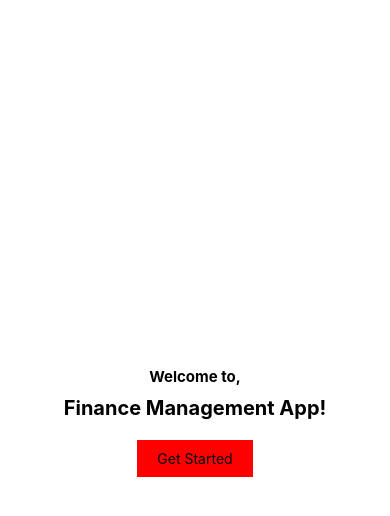
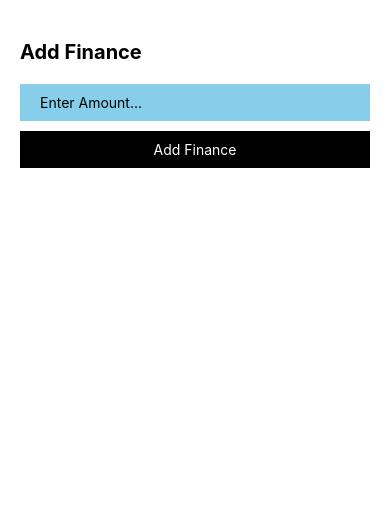
Before and after one commit to wahsandaruwan/simple_finance_mgmt_mob_app, a React Native app: screen / in a window 390 px wide. Shown: the top 516 px of the page. Built offline with nearby package versions, Linux system fonts and the light colour scheme.

Commit message:
Created finance setup screen

```diff
--- a/App.js
+++ b/App.js
@@ -1,10 +1,10 @@
 // ----------Custom components and modules----------
-import { Welcome } from "./src/screens";
+import { Welcome, FinanceSetup } from "./src/screens";
 
 export default function App() {
   return (
     <>
-      <Welcome />
+      <FinanceSetup />
     </>
   );
 }
--- a/app.json
+++ b/app.json
@@ -1,7 +1,7 @@
 {
   "expo": {
-    "name": "expense_mgmt_mobile_app",
-    "slug": "expense_mgmt_mobile_app",
+    "name": "finance_mgmt_mobile_app",
+    "slug": "finance_mgmt_mobile_app",
     "version": "1.0.0",
     "orientation": "portrait",
     "icon": "./assets/icon.png",
@@ -11,9 +11,7 @@
       "resizeMode": "contain",
       "backgroundColor": "#ffffff"
     },
-    "assetBundlePatterns": [
-      "**/*"
-    ],
+    "assetBundlePatterns": ["**/*"],
     "ios": {
       "supportsTablet": true
     },
--- a/package.json
+++ b/package.json
@@ -1,5 +1,5 @@
 {
-  "name": "expense_mgmt_mobile_app",
+  "name": "finance_mgmt_mobile_app",
   "version": "1.0.0",
   "main": "node_modules/expo/AppEntry.js",
   "scripts": {
--- a/src/screens/FinanceSetup.js
+++ b/src/screens/FinanceSetup.js
@@ -0,0 +1,53 @@
+// ----------Inbuilt components and modules----------\
+import {
+  StyleSheet,
+  SafeAreaView,
+  Text,
+  View,
+  TouchableOpacity,
+  StatusBar,
+  TextInput,
+} from "react-native";
+export default function FinanceSetup() {
+  return (
+    <SafeAreaView style={{ flex: 1 }}>
+      <StatusBar backgroundColor="skyblue" />
+      <View
+        style={{
+          flex: 1,
+          justifyContent: "flex-start",
+          alignItems: "flex-start",
+          padding: 20,
+        }}
+      >
+        <Text style={{ fontSize: 20, fontWeight: "bold", marginVertical: 20 }}>
+          Add Finance
+        </Text>
+        <TextInput
+          placeholder="Enter Amount..."
+          style={{
+            width: "100%",
+            paddingVertical: 10,
+            paddingHorizontal: 20,
+            backgroundColor: "skyblue",
+            color: "black",
+            marginBottom: 10,
+          }}
+        />
+        <TouchableOpacity
+          style={{
+            width: "100%",
+            backgroundColor: "black",
+            paddingHorizontal: 20,
+            paddingVertical: 10,
+          }}
+        >
+          <Text style={{ textAlign: "center", color: "white" }}>
+            Add Finance
+          </Text>
+        </TouchableOpacity>
+      </View>
+    </SafeAreaView>
+  );
+}
+const styles = StyleSheet.create({});
--- a/src/screens/Welcome.js
+++ b/src/screens/Welcome.js
@@ -5,15 +5,18 @@ import {
   Text,
   View,
   TouchableOpacity,
+  StatusBar,
 } from "react-native";
 export default function Welcome() {
   return (
     <SafeAreaView style={{ flex: 1 }}>
+      <StatusBar backgroundColor="skyblue" />
       <View
         style={{
           flex: 1,
           justifyContent: "center",
           alignItems: "center",
+          padding: 20,
         }}
       >
         <Text style={{ fontSize: 15, fontWeight: "bold", marginBottom: 10 }}>
@@ -24,12 +27,12 @@ export default function Welcome() {
         </Text>
         <TouchableOpacity
           style={{
-            backgroundColor: "red",
+            backgroundColor: "black",
             paddingHorizontal: 20,
             paddingVertical: 10,
           }}
         >
-          <Text style={{ color: "black" }}>Get Started</Text>
+          <Text style={{ color: "white" }}>Get Started</Text>
         </TouchableOpacity>
       </View>
     </SafeAreaView>
--- a/src/screens/index.js
+++ b/src/screens/index.js
@@ -1,5 +1,6 @@
 // ----------Imports----------
 import Welcome from "./Welcome";
+import FinanceSetup from "./FinanceSetup";
 
 // ----------Exports----------
-module.exports = { Welcome };
+module.exports = { Welcome, FinanceSetup };
```
Also changed, not shown: 1 other file (tests, documents, lock files or other folders).
